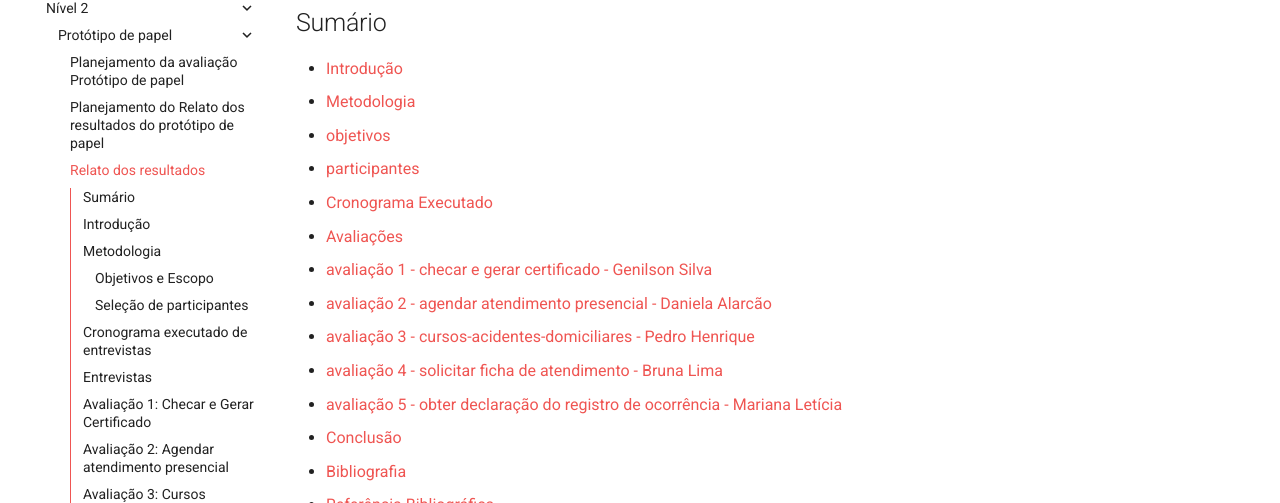
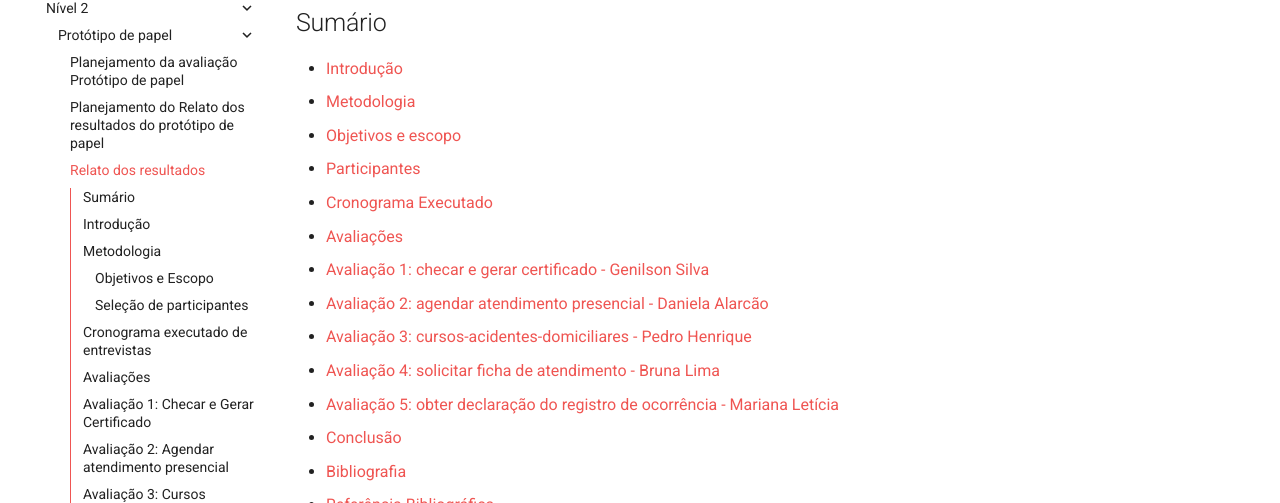
Before and after one commit to Interacao-Humano-Computador/2024.1-CBMERJ, an MkDocs documentation site: the page built from docs/design_avaliacao_desenvolvimento/nivel_2/prototipo_papel/relato_resultados.md, in a window 1280 px wide and 900 px high. Shown: the part 223-726 px from the top of the window. Built offline with MkDocs 1.6.1 and Material for MkDocs 9.7.7, drawn with Linux system fonts in a browser that asks for light colours; comment, search, counter and statistics services are not loaded; some of the changed text lies outside the part shown.

Commit message:
corrigindo sumário 3

```diff
--- a/docs/design_avaliacao_desenvolvimento/nivel_2/prototipo_papel/relato_resultados.md
+++ b/docs/design_avaliacao_desenvolvimento/nivel_2/prototipo_papel/relato_resultados.md
@@ -1,15 +1,15 @@
 ## Sumário
 - [Introdução](#introdução)
 - [Metodologia](#metodologia)
-- [objetivos](#objetivos-e-escopo)
-- [participantes](#participantes)
+- [Objetivos e escopo](#objetivos-e-escopo)
+- [Participantes](#participantes)
 - [Cronograma Executado](#cronograma-executado-de-entrevistas)
-- [Avaliações](#entrevistas)
-- [avaliação 1 - checar e gerar certificado - Genilson Silva](#avaliação-1-checar-e-gerar-certificado)
-- [avaliação 2 - agendar atendimento presencial - Daniela Alarcão](#avaliação-2-agendar-atendimento-presencial)
-- [avaliação 3 - cursos-acidentes-domiciliares - Pedro Henrique](#avaliação-3-cursos-acidentes-domiciliares)
-- [avaliação 4 - solicitar ficha de atendimento - Bruna Lima](#avaliação-4-solicitar-ficha-de-atendimento)
-- [avaliação 5 - obter declaração do registro de ocorrência - Mariana Letícia](#avaliação-5-obter-declaração-do-registro-de-ocorrência)
+- [Avaliações](#avaliações)
+- [Avaliação 1: checar e gerar certificado - Genilson Silva](#avaliação-1-checar-e-gerar-certificado)
+- [Avaliação 2: agendar atendimento presencial - Daniela Alarcão](#avaliação-2-agendar-atendimento-presencial)
+- [Avaliação 3: cursos-acidentes-domiciliares - Pedro Henrique](#avaliação-3-cursos-acidentes-domiciliares)
+- [Avaliação 4: solicitar ficha de atendimento - Bruna Lima](#avaliação-4-solicitar-ficha-de-atendimento)
+- [Avaliação 5: obter declaração do registro de ocorrência - Mariana Letícia](#avaliação-5-obter-declaração-do-registro-de-ocorrência)
 - [Conclusão](#conclusão)
 - [Bibliografia](#bibliografia)
 - [Referência Bibliográfica](#referências-bibliográficas)
@@ -48,12 +48,12 @@ Segue abaixo na tabela 1, o cronograma das entrevistas feitas:
 | [Pedro Henrique](https://github.com/PedroHhenriq) e [Genilson](https://github.com/GenilsonJrs) |     Rafael    |      10:00     |     10:20     |  18/06/2024  |   CB Cursos 2 e Checar e Gerar Certificado   | FGA |
 
 
-<p style="text-align: center">Tabela 1: Cronograma executado de entrevistas</p>
+<p style="text-align: center">Tabela 1: Cronograma executado de avaliações</p>
 <p style="text-align: center">Fonte: Mariana Letícia</p>
 
 </center>
 
-## Entrevistas
+## Avaliações
 
 
 --------------------------------------------------------------------------------------------------------------
```
